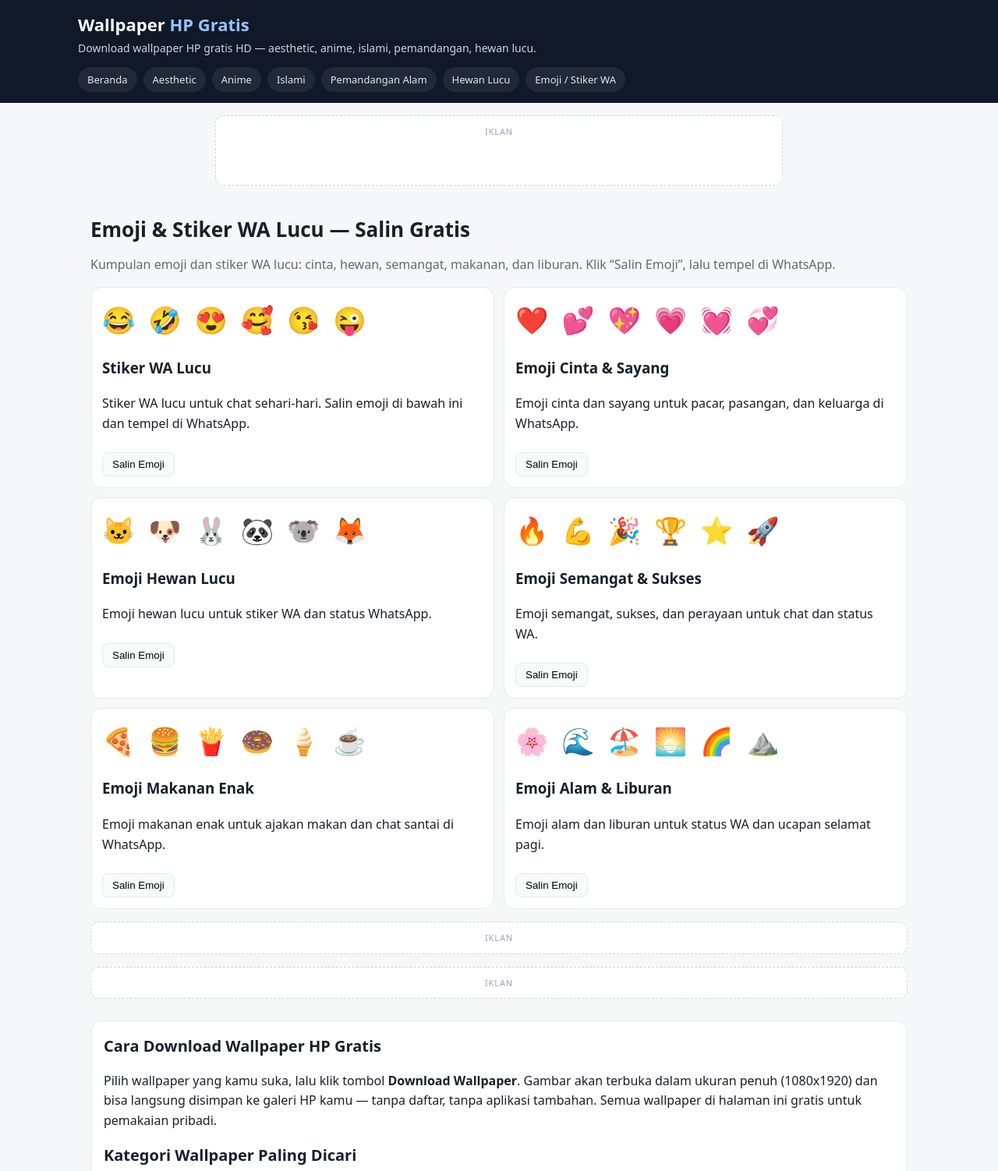
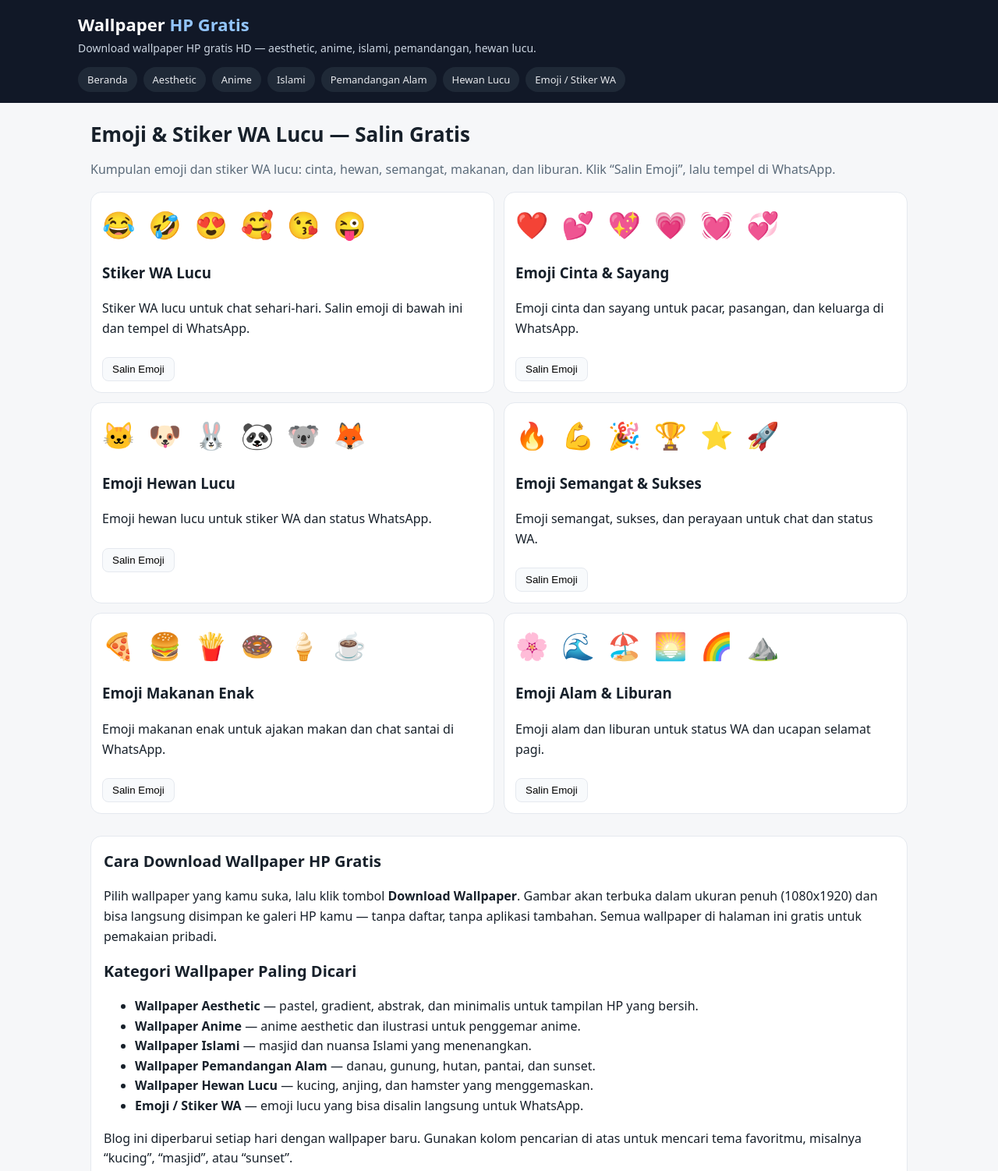
Before and after one commit to bangtera99-lgtm/wallpaper-blog, a plain HTML site: page categories/emoji.html in a window 1280 px wide. Shown: the top 1502 px of the page at 78% size. Drawn offline with Linux system fonts and the light colour scheme.

Commit message:
Hapus slot banner iklan di categories/emoji.html - hanya popunder + direct link

```diff
--- a/categories/emoji.html
+++ b/categories/emoji.html
@@ -37,22 +37,13 @@
 <p class="tagline">Download wallpaper HP gratis HD — aesthetic, anime, islami, pemandangan, hewan lucu.</p>
 <nav class="cat"><a href="../index.html">Beranda</a><a href="../categories/aesthetic.html" class="">Aesthetic</a><a href="../categories/anime.html" class="">Anime</a><a href="../categories/islami.html" class="">Islami</a><a href="../categories/pemandangan.html" class="">Pemandangan Alam</a><a href="../categories/hewan.html" class="">Hewan Lucu</a><a href="../categories/emoji.html" class="">Emoji / Stiker WA</a></nav>
 </div></header>
-<!-- ADSTERRA: BANNER 728x90 — paste code here -->
-<div class="ad-slot banner728"><span class="ad-label">Iklan</span>
-<!-- Tempel kode banner Adsterra (728x90) di sini. Hapus baris placeholder ini saat sudah ditempel. -->
-</div>
+
 <main class="wrap">
 <h1>Emoji &amp; Stiker WA Lucu — Salin Gratis</h1>
 <p class="lead">Kumpulan emoji dan stiker WA lucu: cinta, hewan, semangat, makanan, dan liburan. Klik “Salin Emoji”, lalu tempel di WhatsApp.</p>
 <div class="emoji-grid"><div class="emoji-card"><div class="emoji-big">😂 🤣 😍 🥰 😘 😜</div><h3>Stiker WA Lucu</h3><p>Stiker WA lucu untuk chat sehari-hari. Salin emoji di bawah ini dan tempel di WhatsApp.</p><button class="copy-btn" data-copy="😂 🤣 😍 🥰 😘 😜">Salin Emoji</button></div><div class="emoji-card"><div class="emoji-big">❤️ 💕 💖 💗 💓 💞</div><h3>Emoji Cinta &amp; Sayang</h3><p>Emoji cinta dan sayang untuk pacar, pasangan, dan keluarga di WhatsApp.</p><button class="copy-btn" data-copy="❤️ 💕 💖 💗 💓 💞">Salin Emoji</button></div><div class="emoji-card"><div class="emoji-big">🐱 🐶 🐰 🐼 🐨 🦊</div><h3>Emoji Hewan Lucu</h3><p>Emoji hewan lucu untuk stiker WA dan status WhatsApp.</p><button class="copy-btn" data-copy="🐱 🐶 🐰 🐼 🐨 🦊">Salin Emoji</button></div><div class="emoji-card"><div class="emoji-big">🔥 💪 🎉 🏆 ⭐ 🚀</div><h3>Emoji Semangat &amp; Sukses</h3><p>Emoji semangat, sukses, dan perayaan untuk chat dan status WA.</p><button class="copy-btn" data-copy="🔥 💪 🎉 🏆 ⭐ 🚀">Salin Emoji</button></div><div class="emoji-card"><div class="emoji-big">🍕 🍔 🍟 🍩 🍦 ☕</div><h3>Emoji Makanan Enak</h3><p>Emoji makanan enak untuk ajakan makan dan chat santai di WhatsApp.</p><button class="copy-btn" data-copy="🍕 🍔 🍟 🍩 🍦 ☕">Salin Emoji</button></div><div class="emoji-card"><div class="emoji-big">🌸 🌊 🏖️ 🌅 🌈 ⛰️</div><h3>Emoji Alam &amp; Liburan</h3><p>Emoji alam dan liburan untuk status WA dan ucapan selamat pagi.</p><button class="copy-btn" data-copy="🌸 🌊 🏖️ 🌅 🌈 ⛰️">Salin Emoji</button></div></div>
-<!-- ADSTERRA: IN-FEED / NATIVE BANNER — paste code here -->
-<div class="ad-slot"><span class="ad-label">Iklan</span>
-<!-- Tempel kode Native / banner Adsterra di sini. -->
-</div>
-<!-- ADSTERRA: SIDEBAR BANNER — paste code here -->
-<div class="ad-slot"><span class="ad-label">Iklan</span>
-<!-- Tempel kode banner sidebar Adsterra di sini. -->
-</div>
+
+
 <section class="seo">
 <h2>Cara Download Wallpaper HP Gratis</h2>
 <p>Pilih wallpaper yang kamu suka, lalu klik tombol <strong>Download Wallpaper</strong>. Gambar akan terbuka dalam ukuran penuh (1080x1920) dan bisa langsung disimpan ke galeri HP kamu — tanpa daftar, tanpa aplikasi tambahan. Semua wallpaper di halaman ini gratis untuk pemakaian pribadi.</p>
```
